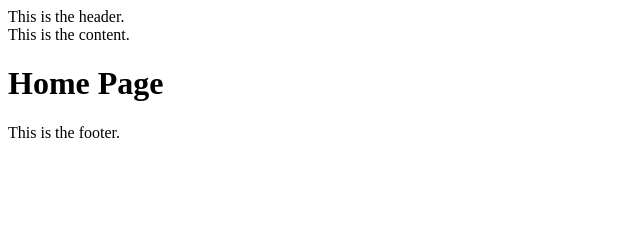
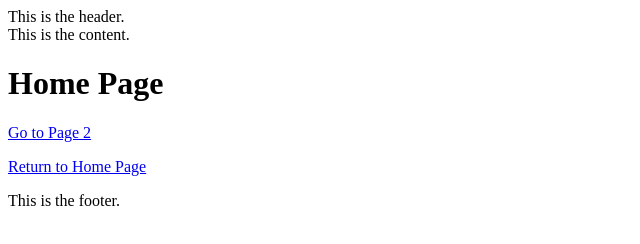
Before and after one commit to nilpoint/web-design-get-started, a plain HTML site: page Chapter-2/index.html in a window 1280 px wide. Shown: the whole page, without its empty margins (0-640 px from the left). Drawn offline with Linux system fonts and the light colour scheme.

Commit message:
Add hyperlinks to the two pages

```diff
--- a/Chapter-2/index.html
+++ b/Chapter-2/index.html
@@ -12,6 +12,8 @@
       <div id="content">
         This is the content.
         <h1>Home Page</h1>
+        <p><a href="page-2.html">Go to Page 2</a></p>
+        <p><a href="index.html">Return to Home Page</a></p>
       </div>
       <footer>
         This is the footer.
```
Also changed, not shown: Chapter-2/page-2.html (+2 -0 lines).
